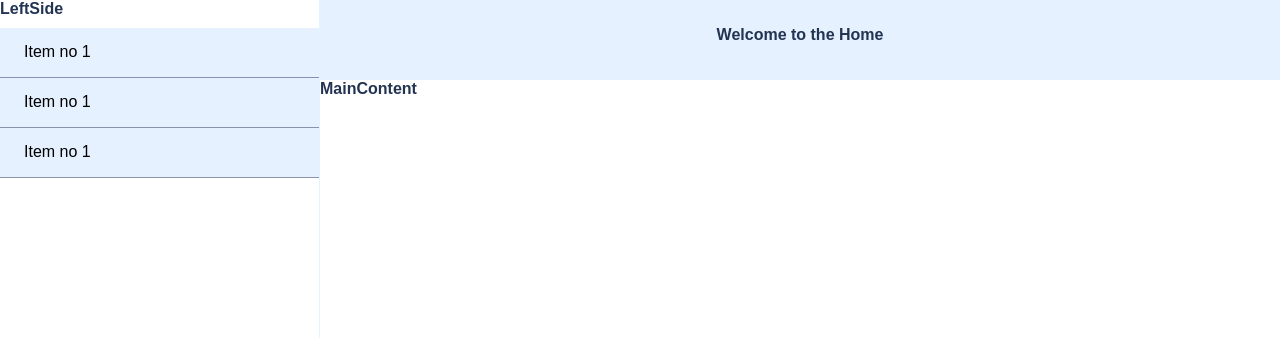
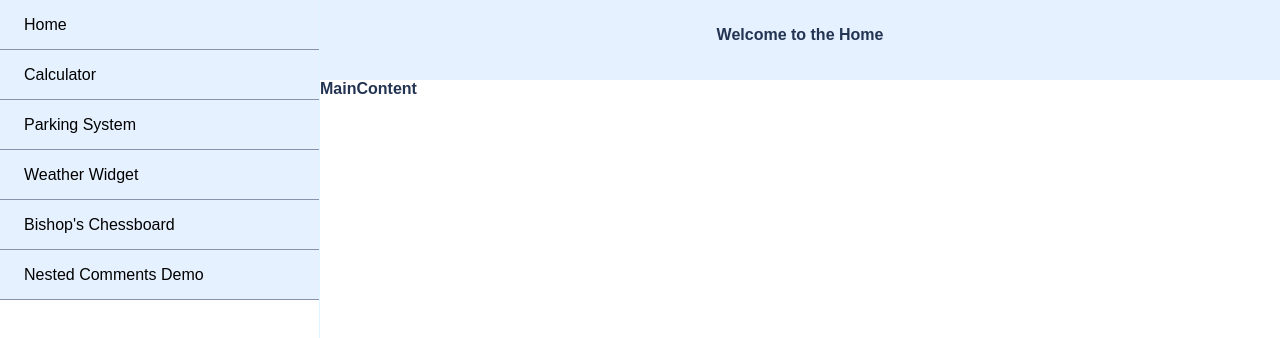
Before and after one commit to sujayalaspure/react-examples, a React (Create React App) app: page / in a window 1280 px wide. Shown: the top 338 px of the page. Built offline with nearby package versions, Linux system fonts and the light colour scheme.

Commit message:
minor bug fixes

```diff
--- a/src/App.js
+++ b/src/App.js
@@ -21,7 +21,6 @@ function App() {
           <Route path="/nested-comments" element={<NestedComments />} />
         </Routes>
       </Suspense>
-      {/* <Footer /> */}
     </BrowserRouter>
   );
 }
--- a/src/Projects/Calculator/index.js
+++ b/src/Projects/Calculator/index.js
@@ -1,6 +1,7 @@
 /* eslint-disable no-eval */
 import React, { useState } from "react";
 import { BoxWrapper, Button, ButtonWrapper, CalculatorWrapper, Display, OperandsWrapper } from "./style";
+import Footer from "../../Components/footer";
 
 function Calculator() {
   const [input, setInput] = useState("");
@@ -55,6 +56,7 @@ function Calculator() {
           <Button onClick={del}>DEL</Button>
         </ButtonWrapper>
       </BoxWrapper>
+      <Footer />
     </CalculatorWrapper>
   );
 }
--- a/src/Projects/CarParking/index.js
+++ b/src/Projects/CarParking/index.js
@@ -1,5 +1,6 @@
 import React, { useEffect, useState } from "react";
 import styled from "styled-components";
+import Footer from "../../Components/footer";
 import LeftSide from "./LeftSide";
 import MiddleSection from "./MiddleSection";
 import RightSide from "./RightSide";
@@ -73,6 +74,7 @@ function CarParking() {
       <RightSide lastBooked={lastBooked} onsubmit={onsubmit} count={empty} />
       {/* <Entry empty={empty} onsubmit={onsubmit} /> */}
       {/* <Floor slots={slots} updateSlot={updateSlot} /> */}
+      <Footer />
     </Container>
   );
 }
--- a/src/Projects/chessboard/index.js
+++ b/src/Projects/chessboard/index.js
@@ -1,5 +1,6 @@
 import React, { useState } from "react";
 import { Container, Square, Row, Wrapper, Heading } from "./style";
+import Footer from "../../Components/footer";
 
 const rows = [0, 1, 2, 3, 4, 5, 6, 7];
 
@@ -58,6 +59,7 @@ function Chessboard() {
           );
         })}
       </Wrapper>
+      <Footer />
     </Container>
   );
 }
--- a/src/Projects/nested-comments/Comment.js
+++ b/src/Projects/nested-comments/Comment.js
@@ -19,7 +19,7 @@ function Comment({ data, getReplies1, onReplyClick, likeComment }) {
           <CommentAuthor>{Author}</CommentAuthor>
           <CommentContent>{content}</CommentContent>
         </div>
-        <div>{createdAt}</div>
+        <div>{new Date(createdAt).toDateString()}</div>
       </CommentHeader>
       <CommentActionButtonWrapper>
         <button onClick={() => likeComment(dataId)}>Like</button>
--- a/src/Projects/nested-comments/index.js
+++ b/src/Projects/nested-comments/index.js
@@ -1,4 +1,5 @@
 import React, { useEffect, useState } from "react";
+import Footer from "../../Components/footer";
 import Comment from "./Comment";
 import { data } from "./data";
 import { Container } from "./style";
@@ -35,7 +36,7 @@ function NestedComments() {
       id: ID(),
       content,
       Author: "John Doe",
-      createdAt: new Date().toLocaleString(),
+      createdAt: new Date(),
       parentId: id,
       likes: 0,
     };
@@ -53,6 +54,7 @@ function NestedComments() {
           likeComment={likeComment}
         />
       ))}
+      <Footer />
     </Container>
   );
 }
--- a/src/home/index.js
+++ b/src/home/index.js
@@ -1,15 +1,23 @@
 import React from "react";
+import { useNavigate } from "react-router-dom";
+
 import Menu from "../Components/menu";
+import { paths } from "./path";
 import { Container, HeaderWrapper, LeftSide, MainContent } from "./Style";
 
 function Home() {
+  let navigate = useNavigate();
+
+  const onClick = (path) => {
+    console.log(path);
+    navigate(path);
+  };
   return (
     <Container>
       <LeftSide>
-        <h2>LeftSide</h2>
-        <Menu.Item label="Item no 1" />
-        <Menu.Item label="Item no 1" />
-        <Menu.Item label="Item no 1" />
+        {paths.map((path, index) => (
+          <Menu.Item label={path.Label} onClick={() => onClick(path.path)} />
+        ))}
       </LeftSide>
 
       <MainContent>
--- /dev/null
+++ b/src/home/path.js
@@ -0,0 +1,26 @@
+export const paths = [
+  {
+    path: "/",
+    Label: "Home",
+  },
+  {
+    path: "/calculator",
+    Label: "Calculator",
+  },
+  {
+    path: "/parking",
+    Label: "Parking System",
+  },
+  {
+    path: "/weather",
+    Label: "Weather Widget",
+  },
+  {
+    path: "/chessboard",
+    Label: "Bishop's Chessboard",
+  },
+  {
+    path: "/nested-comments",
+    Label: "Nested Comments Demo",
+  },
+];
```
